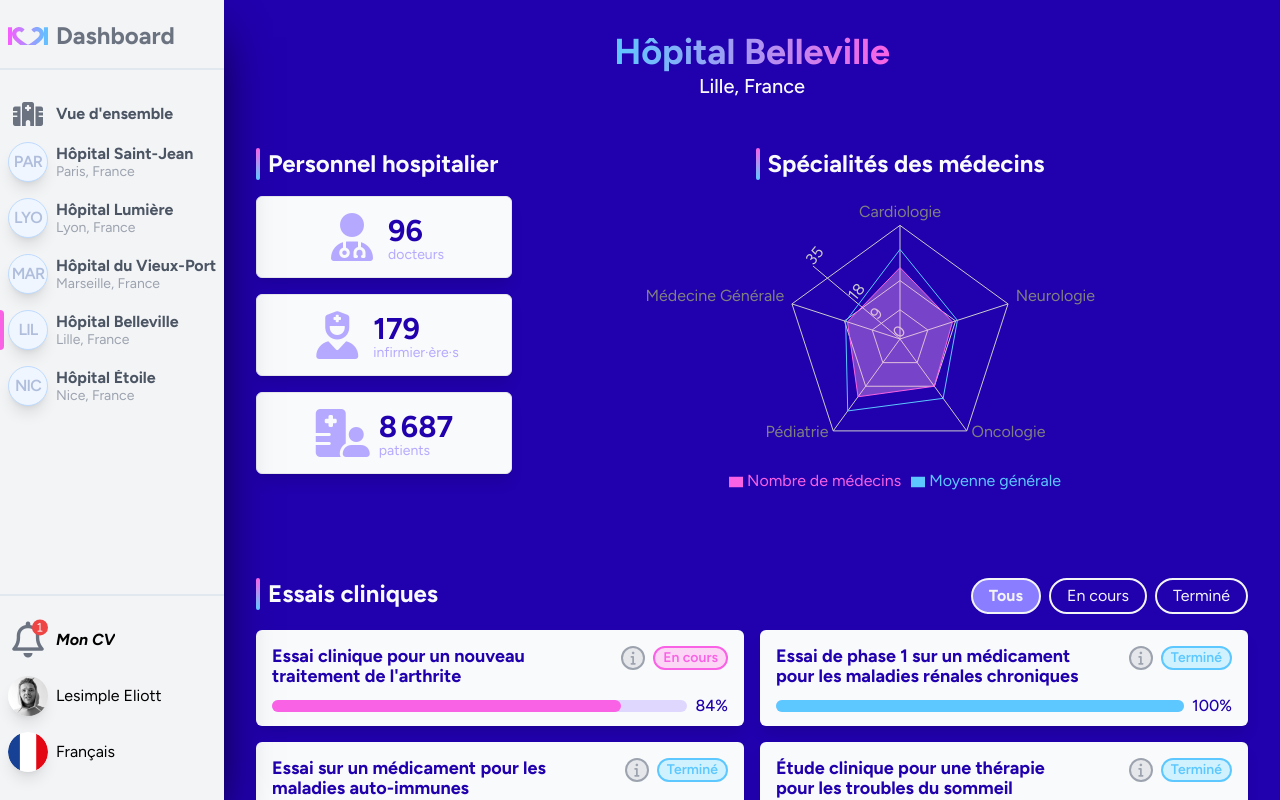
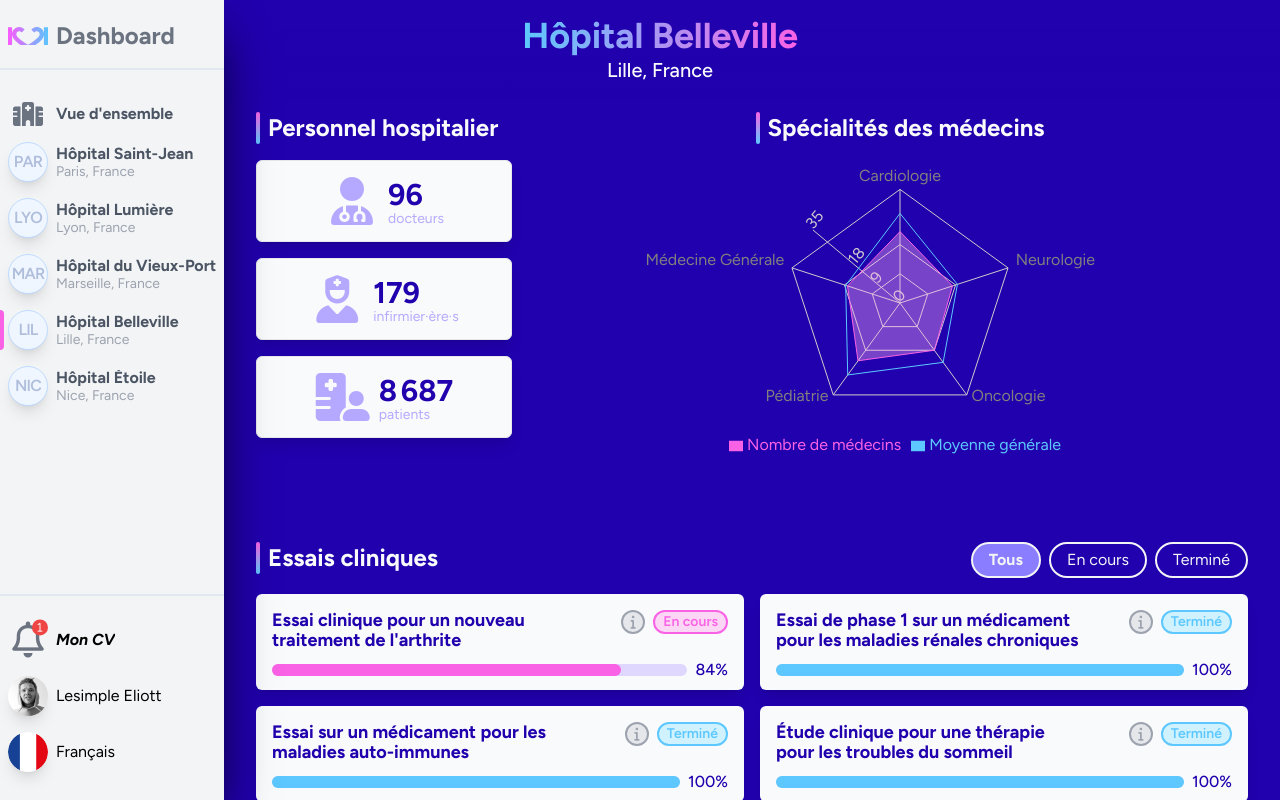
Before and after one commit to lesimpleliott/Tekkare-dashboard, a React (Vite) app: page /hospital/Lille-Belleville in a window 1280 px wide. Built offline with nearby package versions, Linux system fonts and the light colour scheme.

Commit message:
Navbar // improve style

```diff
--- a/src/components/ClinicalTrials/ClinicalTrials.tsx
+++ b/src/components/ClinicalTrials/ClinicalTrials.tsx
@@ -15,7 +15,7 @@ const ClinicalTrials = ({ trials }: { trials: clinicalTrialsType[] }) => {
       <TrialsTitleFilters />
 
       {/* Cards Essais Clinique */}
-      <div className="grid grid-cols-1 gap-4 lg:grid-cols-2">
+      <div className="grid grid-cols-1 gap-4 xl:grid-cols-2">
         {filterProgress.map((trial) => {
           return <TrialCard key={trial.trialId} trial={trial} />;
         })}
--- a/src/components/MainTitle.tsx
+++ b/src/components/MainTitle.tsx
@@ -5,7 +5,7 @@ type MainTitleProps = {
 
 const MainTitle = ({ title, subtitle }: MainTitleProps) => {
   return (
-    <section className="mb-6 ml-14 flex justify-end lg:ml-0 lg:justify-center">
+    <section className="fixed right-0 top-0 z-10 flex w-full justify-end bg-gradient-to-b from-main-500 from-30% to-transparent p-4 pl-14 lg:justify-center">
       <h1 className="text-right lg:text-center">
         <span className="w-fit bg-gradient-to-r from-primary-500 to-secondary-500 bg-clip-text text-3xl font-bold text-transparent lg:text-4xl">
           {title}
--- a/src/components/Navbar/Navbar.tsx
+++ b/src/components/Navbar/Navbar.tsx
@@ -8,7 +8,7 @@ const Navbar = () => {
   const { menuIsOpen } = useStoreMenu();
 
   return (
-    <header className="relative">
+    <header className="relative z-20">
       <MenuToggleButton />
 
       <nav
--- a/src/pages/Home.tsx
+++ b/src/pages/Home.tsx
@@ -19,8 +19,9 @@ const Home = () => {
 
   return (
     <main>
-      <div className="mx-auto flex max-w-5xl flex-col gap-3 lg:gap-8">
-        <MainTitle title={t("welcomeMessage")} />
+      <MainTitle title={t("welcomeMessage")} />
+
+      <div className="mx-auto mt-16 flex max-w-5xl flex-col gap-3 lg:gap-8">
         <Overview />
         <MonthlyHospitalizations />
 
@@ -28,7 +29,7 @@ const Home = () => {
           <TrialsTitleFilters />
 
           {/* Cards Essais Clinique */}
-          <div className="grid grid-cols-1 gap-4 md:grid-cols-2 lg:grid-cols-3">
+          <div className="grid grid-cols-1 gap-4 xl:grid-cols-2">
             {filterProgress.map((trial) => {
               const hospital = hospitals.find((hospital) =>
                 hospital.clinicalTrials.some(
--- a/src/pages/Hospital.tsx
+++ b/src/pages/Hospital.tsx
@@ -28,7 +28,7 @@ const Hospital = () => {
           subtitle={hospital.location}
         />
 
-        <section className="flex flex-col gap-4 gap-x-10 lg:flex-row">
+        <section className="mt-20 flex flex-col gap-4 gap-x-10 lg:flex-row">
           {/* Affichage des KPIs */}
           <KPIStaff
             overview={hospital.overview}
```
